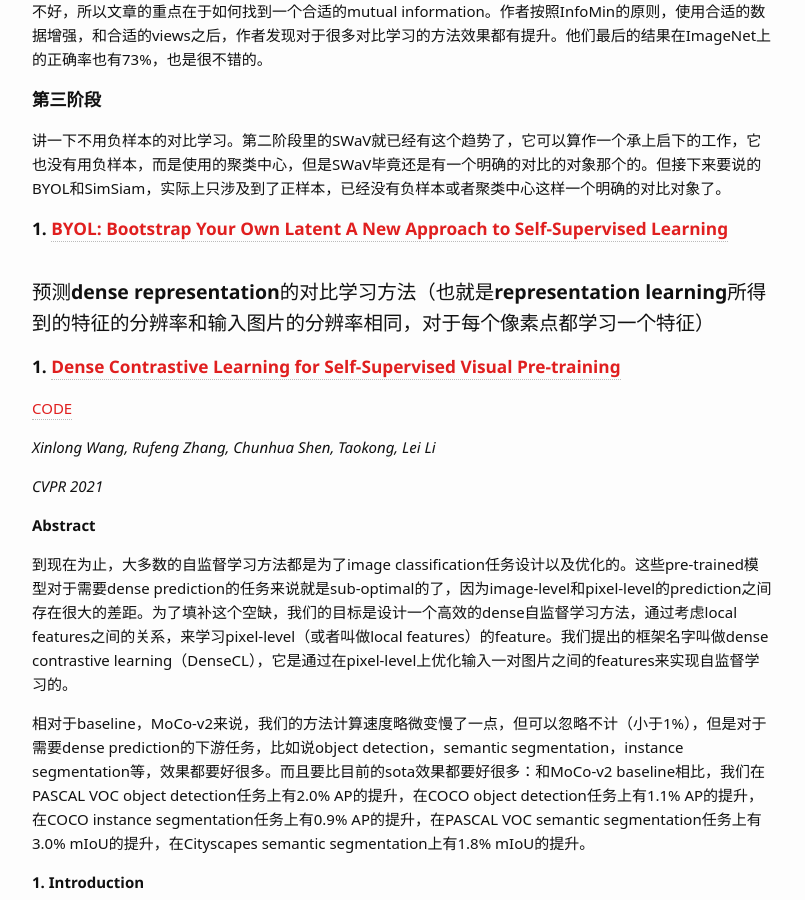
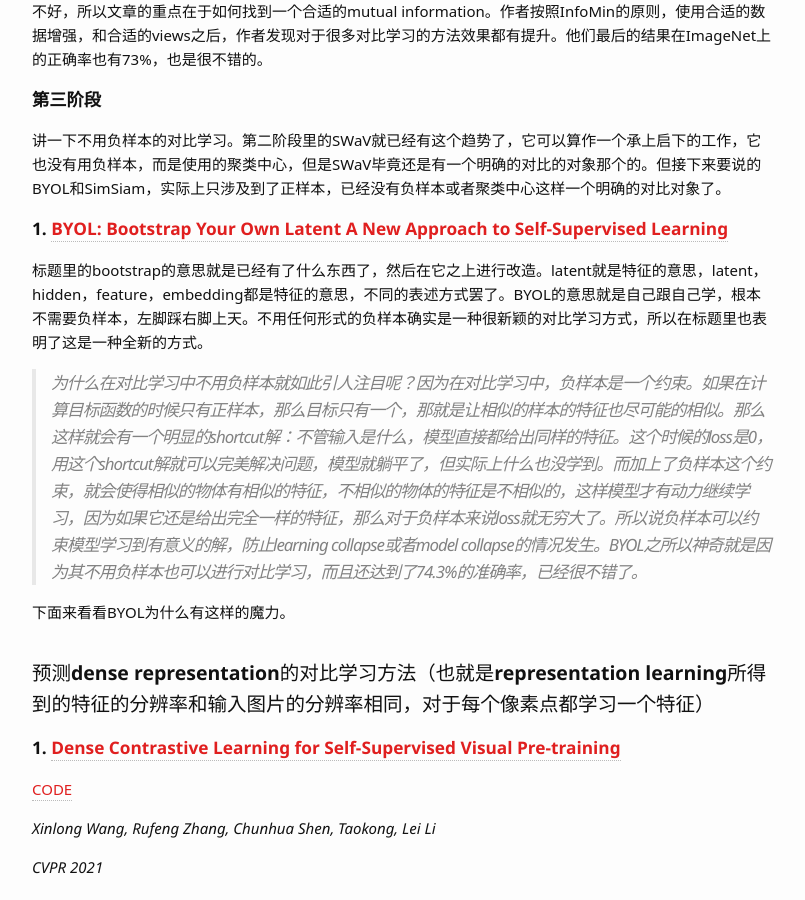
Before and after one commit to Wei-kang-Wang/tech-log, a Jekyll site: the page built from _posts/2022-01-01-Model Architectures.md, in a window 1280 px wide and 900 px high, scrolled down 90831 px. Shown: the whole window, without its empty margins (238-1043 px from the left). Built offline with Jekyll 4.4.1, drawn with Linux system fonts in a browser that asks for light colours; some web fonts are replaced; formulas are drawn with MathJax 3.

Commit message:
Update 2022-01-01-Model Architectures.md

```diff
--- a/_posts/2022-01-01-Model Architectures.md
+++ b/_posts/2022-01-01-Model Architectures.md
@@ -1926,7 +1926,13 @@ SwAV的效果这么好，另一个重点是它使用了一个非常有用的tric
 
 讲一下不用负样本的对比学习。第二阶段里的SWaV就已经有这个趋势了，它可以算作一个承上启下的工作，它也没有用负样本，而是使用的聚类中心，但是SWaV毕竟还是有一个明确的对比的对象那个的。但接下来要说的BYOL和SimSiam，实际上只涉及到了正样本，已经没有负样本或者聚类中心这样一个明确的对比对象了。
 
-#### 1. [BYOL: Bootstrap Your Own Latent A New Approach to Self-Supervised Learning]()
+#### 1. [BYOL: Bootstrap Your Own Latent A New Approach to Self-Supervised Learning](https://papers.nips.cc/paper/2020/file/f3ada80d5c4ee70142b17b8192b2958e-Paper.pdf)
+
+标题里的bootstrap的意思就是已经有了什么东西了，然后在它之上进行改造。latent就是特征的意思，latent，hidden，feature，embedding都是特征的意思，不同的表述方式罢了。BYOL的意思就是自己跟自己学，根本不需要负样本，左脚踩右脚上天。不用任何形式的负样本确实是一种很新颖的对比学习方式，所以在标题里也表明了这是一种全新的方式。
+
+>为什么在对比学习中不用负样本就如此引人注目呢？因为在对比学习中，负样本是一个约束。如果在计算目标函数的时候只有正样本，那么目标只有一个，那就是让相似的样本的特征也尽可能的相似。那么这样就会有一个明显的shortcut解：不管输入是什么，模型直接都给出同样的特征。这个时候的loss是0，用这个shortcut解就可以完美解决问题，模型就躺平了，但实际上什么也没学到。而加上了负样本这个约束，就会使得相似的物体有相似的特征，不相似的物体的特征是不相似的，这样模型才有动力继续学习，因为如果它还是给出完全一样的特征，那么对于负样本来说loss就无穷大了。所以说负样本可以约束模型学习到有意义的解，防止learning collapse或者model collapse的情况发生。BYOL之所以神奇就是因为其不用负样本也可以进行对比学习，而且还达到了74.3%的准确率，已经很不错了。
+
+下面来看看BYOL为什么有这样的魔力。
 
 
 
```
